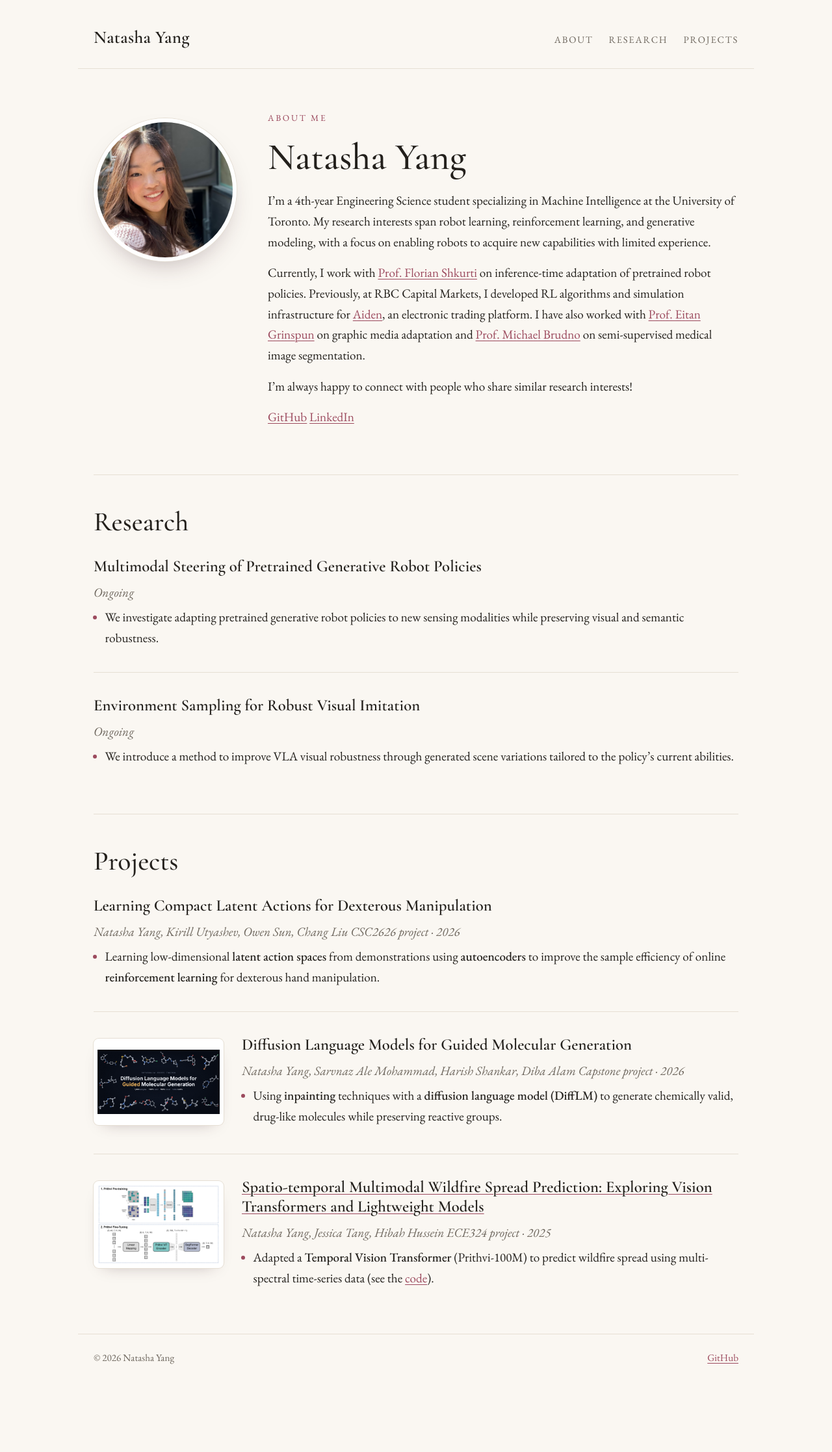
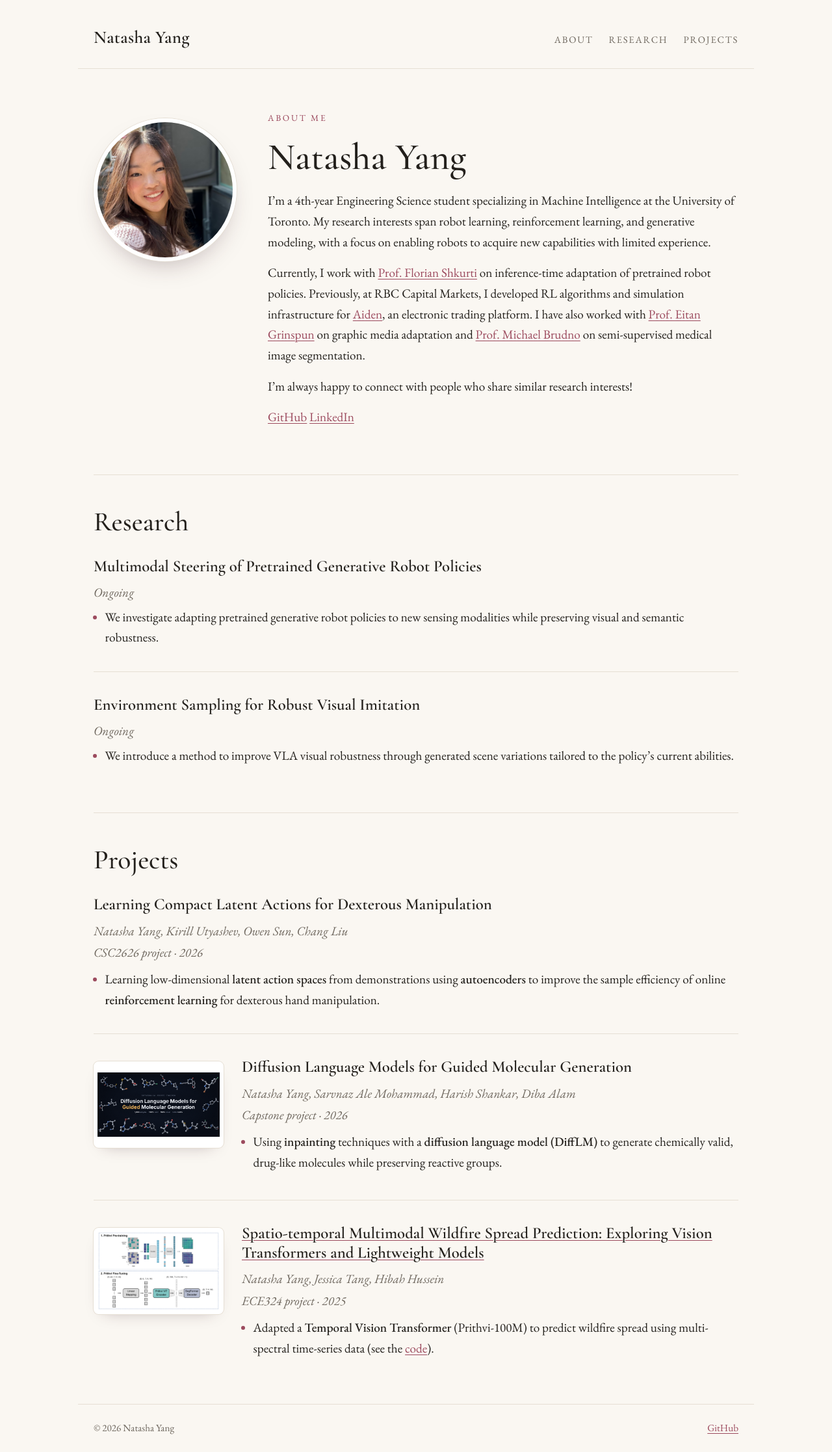
Before and after one commit to Natasha-Yang/Natasha-Yang.github.io, a Jekyll site: the page built from index.md, in a window 1280 px wide. Shown: the whole page at 65% size. Built offline with Jekyll 4.4.1, drawn with Linux system fonts in a browser that asks for light colours; before the commit the page ends 2126 px from its top, so only the background shows below that.

Commit message:
fix formatting

```diff
--- a/_includes/projects.md
+++ b/_includes/projects.md
@@ -1,6 +1,8 @@
 ### Learning Compact Latent Actions for Dexterous Manipulation
 *Natasha Yang, Kirill Utyashev, Owen Sun, Chang Liu*
+
 *CSC2626 project · 2026*
+
 - Learning low-dimensional **latent action spaces** from demonstrations using **autoencoders** to improve the sample efficiency of online **reinforcement learning** for dexterous hand manipulation.
 
 <div class="project" markdown="1">
@@ -9,7 +11,9 @@
 ### Diffusion Language Models for Guided Molecular Generation
 
 *Natasha Yang, Sarvnaz Ale Mohammad, Harish Shankar, Diba Alam*
+
 *Capstone project · 2026*
+
 - Using **inpainting** techniques with a **diffusion language model (DiffLM)** to generate chemically valid, drug-like molecules while preserving reactive groups.
 </div>
 </div>
@@ -20,7 +24,9 @@
 ### [Spatio-temporal Multimodal Wildfire Spread Prediction: Exploring Vision Transformers and Lightweight Models](https://drive.google.com/file/d/1FaJLyU_S9xXO35y64ICSxb-d2pCG9n_2/view)
 
 *Natasha Yang, Jessica Tang, Hibah Hussein*
+
 *ECE324 project · 2025*
+
 - Adapted a **Temporal Vision Transformer** (Prithvi-100M) to predict wildfire spread using multi-spectral time-series data (see the [code](https://github.com/Natasha-Yang/FireNet)).
 </div>
 </div>
--- a/_includes/research.md
+++ b/_includes/research.md
@@ -1,7 +1,9 @@
 ### Multimodal Steering of Pretrained Generative Robot Policies
 *Ongoing*
+
 - We investigate adapting pretrained generative robot policies to new sensing modalities while preserving visual and semantic robustness.
 
 ### Environment Sampling for Robust Visual Imitation
 *Ongoing*
+
 - We introduce a method to improve VLA visual robustness through generated scene variations tailored to the policy’s current abilities.
--- a/assets/css/site.css
+++ b/assets/css/site.css
@@ -235,7 +235,8 @@ section[id] { scroll-margin-top: 2rem; }
   padding: 6px;
 }
 
-.entries h3 + p { margin: 0 0 .4rem; }
+.entries h3 + p { margin: 0 0 .1rem; }
+.entries h3 + p + p { margin: 0 0 .6rem; }
 .entries h3 a {
   color: inherit;
   text-decoration-color: var(--accent);
```
